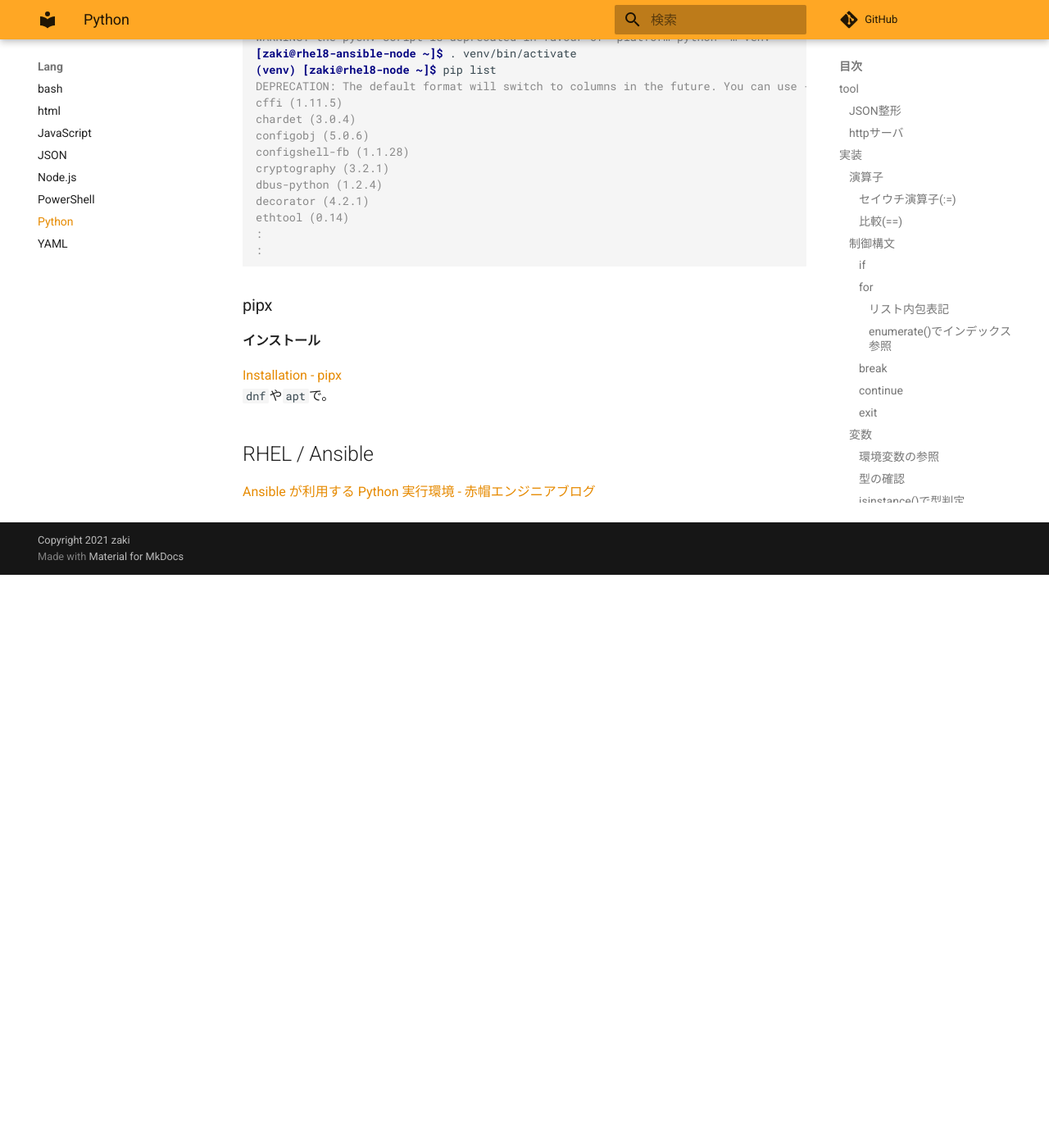
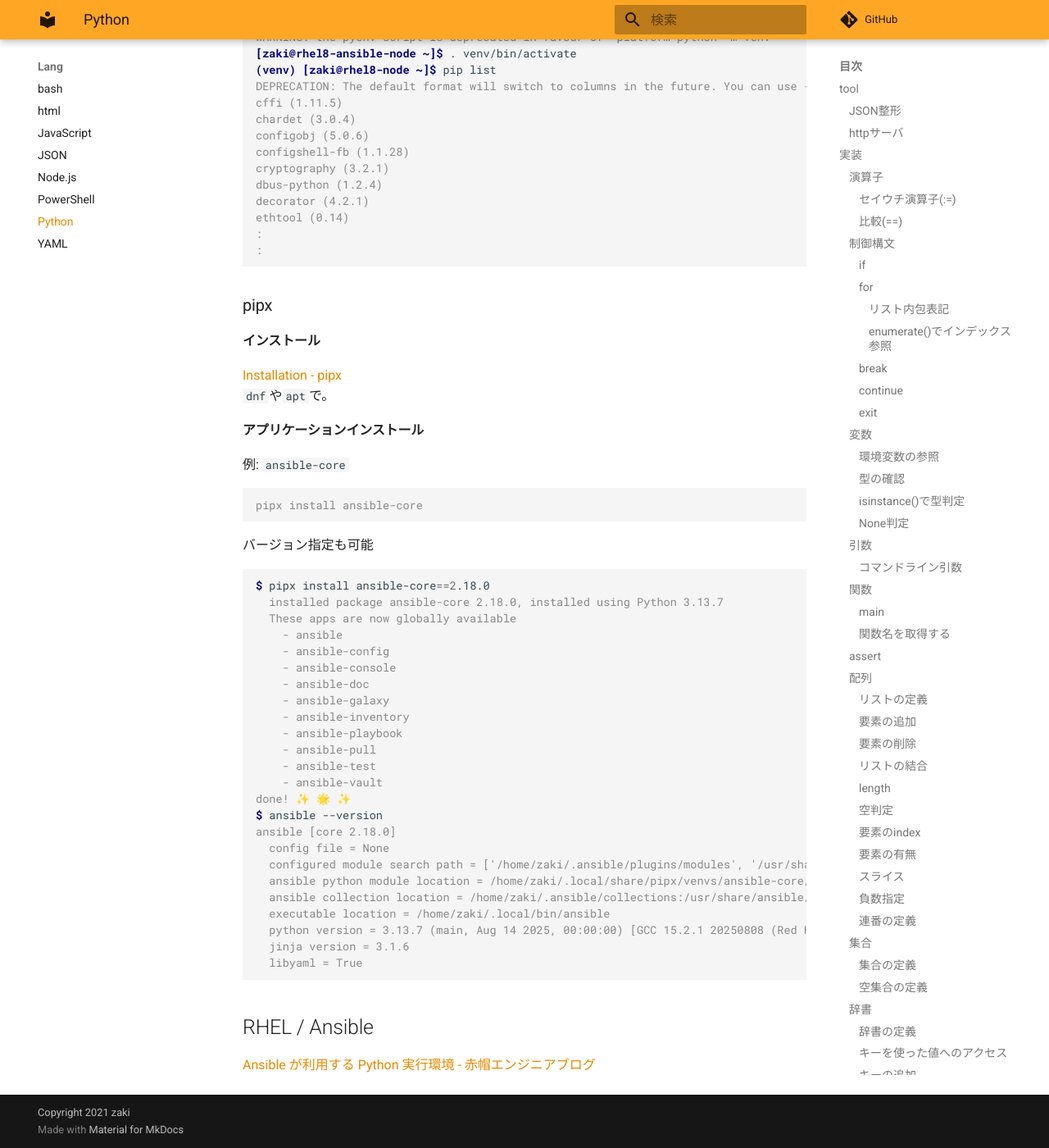
Before and after one commit to zaki-lknr/docs, an MkDocs documentation site: the page built from docs/lang/python.md, in a window 1280 px wide and 1400 px high, scrolled down 31194 px. Shown: the whole window at 82% size. Built offline with MkDocs 1.6.1 and Material for MkDocs 9.7.7, drawn with Linux system fonts in a browser that asks for light colours; comment, search, counter and statistics services are not loaded; before the commit the page ends 31895 px from its top, so only the background shows below that.

Commit message:
add: lant/python: アプリケーションインストール

````diff
--- a/docs/lang/python.md
+++ b/docs/lang/python.md
@@ -1675,6 +1675,43 @@ ethtool (0.14)
 [Installation - pipx](https://pipx.pypa.io/stable/installation/)
 `dnf`や`apt`で。
 
+#### アプリケーションインストール
+
+例: `ansible-core`
+
+```console
+pipx install ansible-core
+```
+
+バージョン指定も可能
+
+```console
+$ pipx install ansible-core==2.18.0
+  installed package ansible-core 2.18.0, installed using Python 3.13.7
+  These apps are now globally available
+    - ansible
+    - ansible-config
+    - ansible-console
+    - ansible-doc
+    - ansible-galaxy
+    - ansible-inventory
+    - ansible-playbook
+    - ansible-pull
+    - ansible-test
+    - ansible-vault
+done! ✨ 🌟 ✨
+$ ansible --version
+ansible [core 2.18.0]
+  config file = None
+  configured module search path = ['/home/zaki/.ansible/plugins/modules', '/usr/share/ansible/plugins/modules']
+  ansible python module location = /home/zaki/.local/share/pipx/venvs/ansible-core/lib64/python3.13/site-packages/ansible
+  ansible collection location = /home/zaki/.ansible/collections:/usr/share/ansible/collections
+  executable location = /home/zaki/.local/bin/ansible
+  python version = 3.13.7 (main, Aug 14 2025, 00:00:00) [GCC 15.2.1 20250808 (Red Hat 15.2.1-1)] (/home/zaki/.local/share/pipx/venvs/ansible-core/bin/python)
+  jinja version = 3.1.6
+  libyaml = True
+```
+
 ## RHEL / Ansible
 
 [Ansible が利用する Python 実行環境 - 赤帽エンジニアブログ](https://rheb.hatenablog.com/entry/ansible_python_environment)
````
